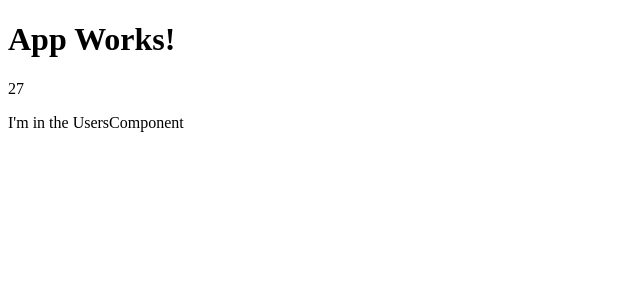
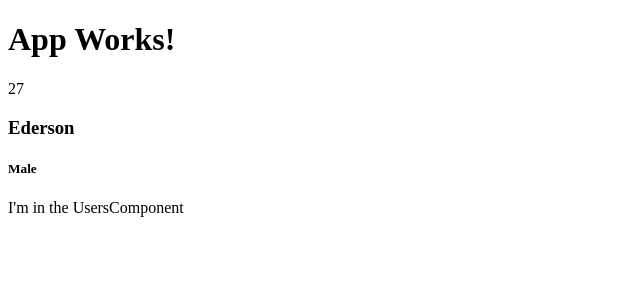
Before and after one commit to edmaschio/angular2-basics, an Angular app: page / in a window 1280 px wide. Shown: the top 300 px of the page, without its empty margins (0-640 px from the left). Built offline with nearby package versions, Linux system fonts and the light colour scheme.

Commit message:
Some tests

```diff
--- a/src/app/app.component.html
+++ b/src/app/app.component.html
@@ -2,4 +2,6 @@
   {{title}}
 </h1>
 <p>{{age}}</p>
+<h3>{{ person.name }} </h3>
+<h5> {{ person.genre }} </h5>
 <app-users></app-users>
--- a/src/app/app.component.ts
+++ b/src/app/app.component.ts
@@ -8,4 +8,10 @@ import { Component } from '@angular/core';
 export class AppComponent {
   title = 'App Works!';
   age = 27;
+  person = {
+    name: 'Ederson',
+    age: 27,
+    genre: 'Male'
+  }
+
 }
```
